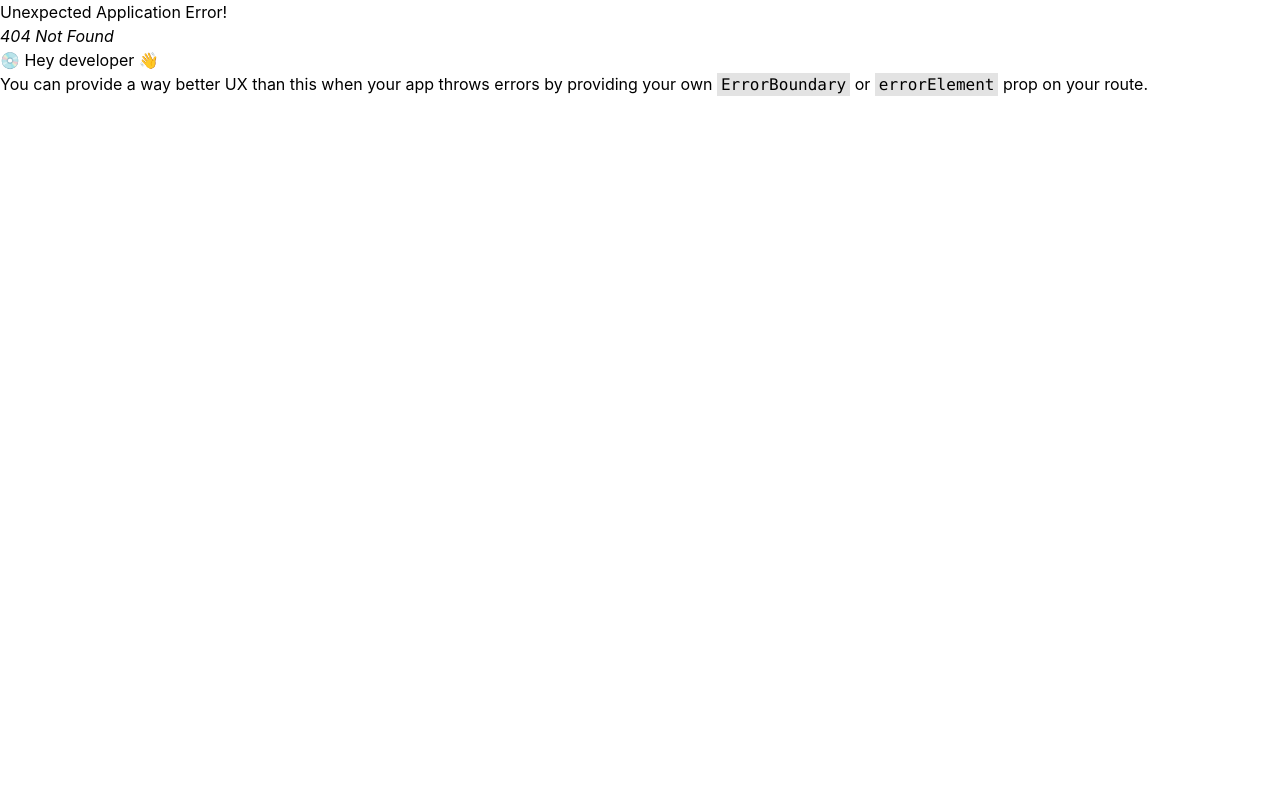
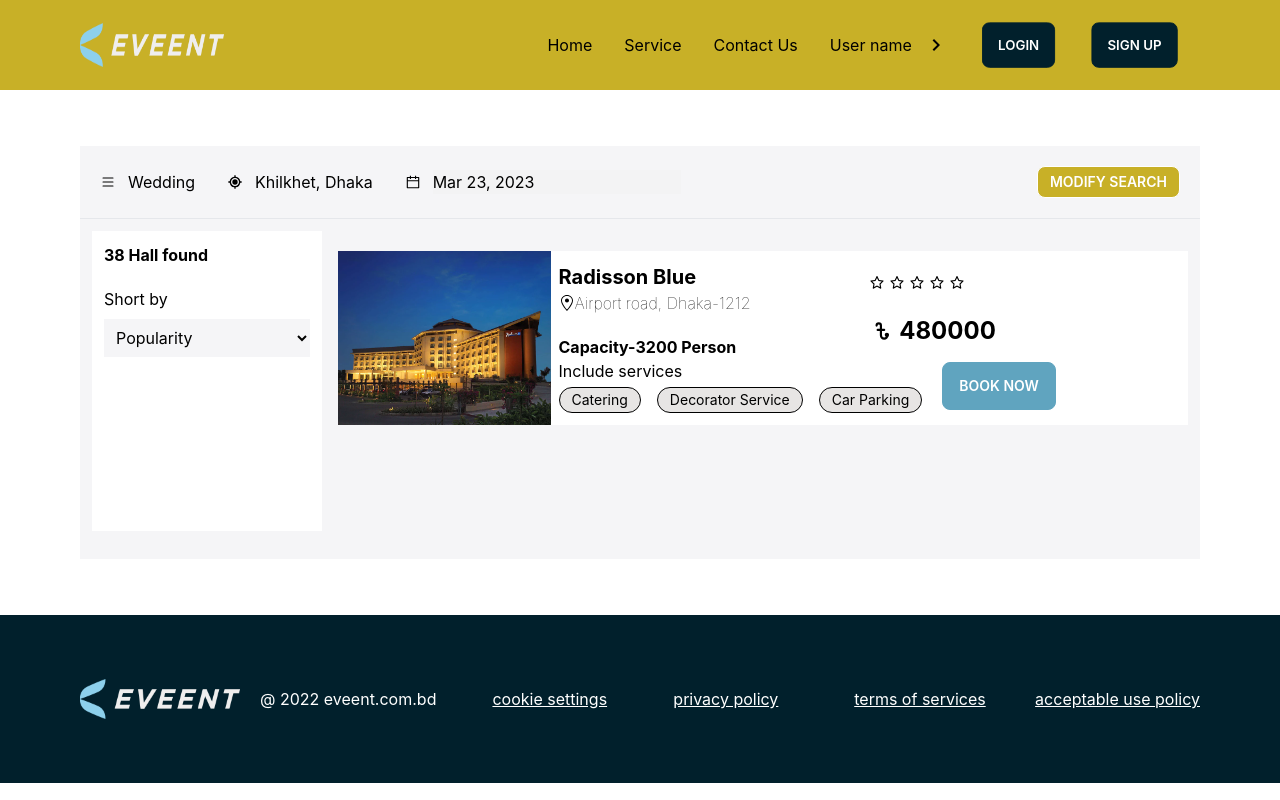
Before and after one commit to khshakilahamed/eveent, a React (Create React App) app: page /search in a window 1280 px wide. Before the commit this address had no page. Built offline with nearby package versions, Linux system fonts and the light colour scheme.

Commit message:
design almost done

```diff
--- a/src/Routes/Routes.js
+++ b/src/Routes/Routes.js
@@ -2,6 +2,7 @@ import { createBrowserRouter } from "react-router-dom";
 import Main from "../Layout/Main/Main";
 import Home from "../pages/Home/Home";
 import Login from "../pages/Login/Login";
+import SearchPage from "../pages/SearchPage/SearchPage";
 import SignUp from "../pages/SignUp/SignUp";
 
 const router = createBrowserRouter([
@@ -21,6 +22,10 @@ const router = createBrowserRouter([
                 path: '/sign-up',
                 element: <SignUp />
             },
+            {
+                path: '/search',
+                element: <SearchPage />
+            },
         ]
     }
 ]);
--- a/src/components/Home/Banner/Banner.js
+++ b/src/components/Home/Banner/Banner.js
@@ -42,8 +42,8 @@ const Banner = () => {
     return (
         <div className='banner-bg'>
             <div className='flex items-center justify-center h-full'>
-                <div className='flex flex-col gap-10'>
-                    <h2 className='text-white text-center text-6xl font-extrabold' style={{fontFamily: 'lemon'}}>Search a venue for your function</h2>
+                <div className='flex flex-col gap-10 px-10 sm:px-20'>
+                    <h2 className='text-white text-center text-3xl sm:text-4xl md:text-6xl font-extrabold' style={{fontFamily: 'lemon'}}>Search a venue for your function</h2>
                     <div className='grid grid-cols-1 lg:grid-cols-4 gap-4'>
                         <div className='flex bg-white items-center p-2 rounded-lg w-full'>
                             <label htmlFor="type" className='pr-3 inline-block'>
@@ -60,7 +60,7 @@ const Banner = () => {
                         </div>
 
                         <div className='relative'>
-                            <div className='flex bg-white items-center p-2 rounded-lg'>
+                            <div className='flex justify-between bg-white items-center p-2 rounded-lg'>
                                 <input value={searchLocation} onChange={handleOnchange} type="text" className='outline-none pl-2 py-1' placeholder='location' name="location" id="location" />
                                 <label htmlFor="location" className='pr-2'>
                                     <BiCurrentLocation />
--- a/src/components/Home/ExploreTypes/ExploreTypes.js
+++ b/src/components/Home/ExploreTypes/ExploreTypes.js
@@ -46,7 +46,7 @@ const ExploreTypes = () => {
                 {
                     exploreTypesContents.map(content => <div key={content.id}>
                         <div>
-                            <img style={{ height: '173px' }} src={content.image} alt="" />
+                            <img className='w-full' style={{ height: '173px' }} src={content.image} alt="" />
                         </div>
                         <h3 className='font-semibold'>{content.name}</h3>
                     </div>)
--- /dev/null
+++ b/src/components/SearchItems/SearchProducts/SearchProducts.js
@@ -0,0 +1,59 @@
+import React from 'react';
+import radissonBlue from './../../../assets/Images/Radisson-Blu.webp';
+import { GoLocation } from 'react-icons/go';
+import { AiOutlineStar } from 'react-icons/ai';
+import { TbCurrencyTaka } from 'react-icons/tb';
+
+const SearchProducts = () => {
+    return (
+        <div>
+            <div className='md:flex bg-white mt-5'>
+                <div className='md:w-1/2 lg:w-1/4'>
+                    <img className='w-full h-full' src={radissonBlue} alt="" />
+                </div>
+                <div className='md:w-1/2 lg:w-3/4 flex flex-col justify-between py-3 px-2'>
+                    <div className='sm:grid md:block lg:grid grid-cols-2'>
+                        <div>
+                            <h2 className='font-bold text-xl'>Radisson Blue</h2>
+                            <p className='flex items-center'>
+                                <GoLocation className='text-accent' />
+                                <span className='font-thin'>Airport road, Dhaka-1212</span>
+                            </p>
+                            <h3 className='mt-5 font-bold'>Capacity-3200 Person</h3>
+                        </div>
+                        <div className='sm:flex flex-col justify-around'>
+                            <div className='flex gap-1 my-3 lg:my-0'>
+                                <AiOutlineStar />
+                                <AiOutlineStar />
+                                <AiOutlineStar />
+                                <AiOutlineStar />
+                                <AiOutlineStar />
+                            </div>
+                            <div className='flex items-center gap-1'>
+                                <TbCurrencyTaka size={26}/>
+                                <h2 className='font-bold text-2xl sm:my-3 lg:my-0'>480000</h2>
+                            </div>
+                        </div>
+                    </div>
+                    <div>
+                        <div className='lg:flex items-center'>
+                            <div>
+                                <p>Include services</p>
+                                <div className='lg:space-x-4 mt-1'>
+                                    <p className='badge text-black bg-stone-200 p-3'>Catering</p>
+                                    <p className='badge text-black bg-stone-200 p-3'>Decorator Service</p>
+                                    <p className='badge text-black bg-stone-200 p-3'>Car Parking</p>
+                                </div>
+                            </div>
+                            <div className='mt-5 lg:ml-5 lg:mt-0'>
+                                <button className='btn btn-accent text-white'>Book Now</button>
+                            </div>
+                        </div>
+                    </div>
+                </div>
+            </div>
+        </div>
+    );
+};
+
+export default SearchProducts;
--- /dev/null
+++ b/src/components/SearchItems/SearchQueryNav/SearchQueryNav.js
@@ -0,0 +1,41 @@
+import React, { useState } from 'react';
+import { BsList } from 'react-icons/bs';
+import { BiCurrentLocation } from 'react-icons/bi';
+import { FiSearch } from 'react-icons/fi';
+import { AiOutlineCalendar } from 'react-icons/ai';
+import DatePicker from "react-datepicker";
+import "react-datepicker/dist/react-datepicker.css";
+
+const SearchQueryNav = () => {
+    const [startDate, setStartDate] = useState(new Date());
+    return (
+        <div className='p-5 lg:flex justify-between'>
+            <div className='sm:flex gap-8'>
+                <div className='flex items-center gap-3'>
+                    <BsList />
+                    <span>Wedding</span>
+                </div>
+                <div className='flex items-center gap-3'>
+                    <BiCurrentLocation />
+                    <span>Khilkhet, Dhaka</span>
+                </div>
+                <div className='flex items-center gap-3'>
+                    <AiOutlineCalendar />
+                    <DatePicker
+                        disabled
+                        className='outline-none bg-none'
+                        selected={startDate}
+                        onChange={(date) => setStartDate(date)}
+                        dateFormat="PP"
+                        style={{ zIndex: 1 }}
+                    />
+                </div>
+            </div>
+            <div>
+                <button className='btn btn-sm bg-primary text-white'>Modify Search</button>
+            </div>
+        </div>
+    );
+};
+
+export default SearchQueryNav;
--- /dev/null
+++ b/src/components/SearchItems/SortSection/SortSection.js
@@ -0,0 +1,23 @@
+import React from 'react';
+
+const SortSection = () => {
+    return (
+        <div className='bg-white p-3 lg:h-[300px] block sm:flex items-center justify-between mb-4 lg:block'>
+            <h2 className='font-bold'>38 Hall found</h2>
+
+            <div className='flex items-center lg:block lg:mt-5 '>
+                <p className='sm:mr-5'>Short by</p>
+
+                <select name="" id="" className='p-2 mt-2' style={{backgroundColor: "#F5F5F7"}}>
+                    <option value="">Popularity</option>
+                    <option value="">Capacity (low &gt; High)</option>
+                    <option value="">Capacity (High &gt; Low)</option>
+                    <option value="">Price (low &gt; High)</option>
+                    <option value="">Price (High &gt; Low)</option>
+                </select>
+            </div>
+        </div>
+    );
+};
+
+export default SortSection;
--- /dev/null
+++ b/src/components/Services/Services.js
@@ -0,0 +1,41 @@
+import React from 'react';
+import hallBooking from './../../assets/Images/Home/hall-booking.jpg';
+import stageMaking from './../../assets/Images/Home/stage.jpg';
+import catering from './../../assets/Images/Home/Catering-2.webp';
+import photographer from './../../assets/Images/Home/wedding-photographer.jpeg';
+import djBooking from './../../assets/Images/Home/dj-booking.jpg';
+
+const Services = () => {
+    return (
+        <div className='my-14'>
+            <h2 className='font-bold text-2xl mt-5'>Our services</h2>
+
+            <div className='grid md:grid-cols-2 gap-5 mt-5'>
+                <div className='relative'>
+                    <img className=' h-auto sm:h-[382px] w-full' src={hallBooking} alt="" />
+                    <p className='absolute top-4 left-4 text-white font-bold text-lg'>Hall Booking</p>
+                </div>
+                <div className='relative'>
+                    <img className=' h-auto sm:h-[382px] w-full' src={stageMaking} alt="" />
+                    <p className='absolute top-4 left-4 text-white font-bold text-lg'>Stage Making</p>
+                </div>
+            </div>
+            <div className='grid md:grid-cols-3 gap-5 mt-4'>
+                <div className='relative'>
+                    <img className='h-[242px] w-full' src={catering} alt="" />
+                    <p className='absolute top-4 left-4 text-white font-bold text-lg'>Catering <br />Services</p>
+                </div>
+                <div className='relative'>
+                    <img className='h-[242px] w-full' src={photographer} alt="" />
+                    <p className='absolute top-4 left-4 text-white font-bold text-lg'>Photographer <br /> Booking</p>
+                </div>
+                <div className='relative'>
+                    <img className='h-[242px] w-full' src={djBooking} alt="" />
+                    <p className='absolute top-4 left-4 text-white font-bold text-lg'>Dj Booking</p>
+                </div>
+            </div>
+        </div>
+    );
+};
+
+export default Services;
--- a/src/pages/Home/Home.js
+++ b/src/pages/Home/Home.js
@@ -3,15 +3,17 @@ import Contact from '../../components/Contact/Contact';
 import Banner from '../../components/Home/Banner/Banner';
 import ExploreTypes from '../../components/Home/ExploreTypes/ExploreTypes';
 import Offers from '../../components/Home/Offers/Offers';
+import Services from '../../components/Services/Services';
 
 const Home = () => {
     return (
         <div >
             <Banner></Banner>
 
-            <div className='max-w-[1400px] px-20 mx-auto my-14'>
+            <div className='max-w-[1400px] px-10 sm:px-20 mx-auto my-14'>
                 <ExploreTypes></ExploreTypes>
                 <Offers />
+                <Services/>
                 <Contact />
             </div>
         </div>
--- /dev/null
+++ b/src/pages/SearchPage/SearchPage.js
@@ -0,0 +1,21 @@
+import React from 'react';
+import SearchProducts from '../../components/SearchItems/SearchProducts/SearchProducts';
+import SearchQueryNav from '../../components/SearchItems/SearchQueryNav/SearchQueryNav';
+import SortSection from '../../components/SearchItems/SortSection/SortSection';
+
+const SearchPage = () => {
+    return (
+        <div className='max-w-[1400px] px-10 sm:px-20 mx-auto my-14'>
+            <div style={{backgroundColor: "#F5F5F7"}}>
+                <SearchQueryNav/>
+                <hr />
+                <div className='p-3 lg:flex gap-4'>
+                    <SortSection/>
+                    <SearchProducts/>
+                </div>
+            </div>
+        </div>
+    );
+};
+
+export default SearchPage;
```
